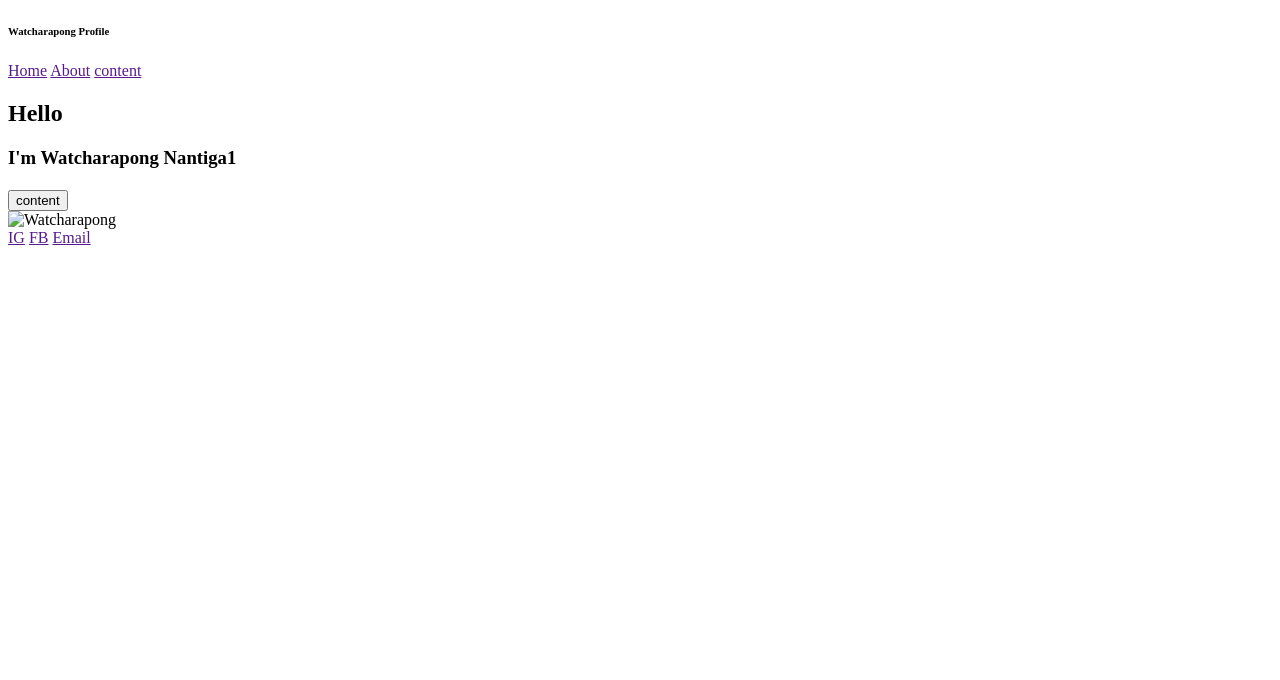
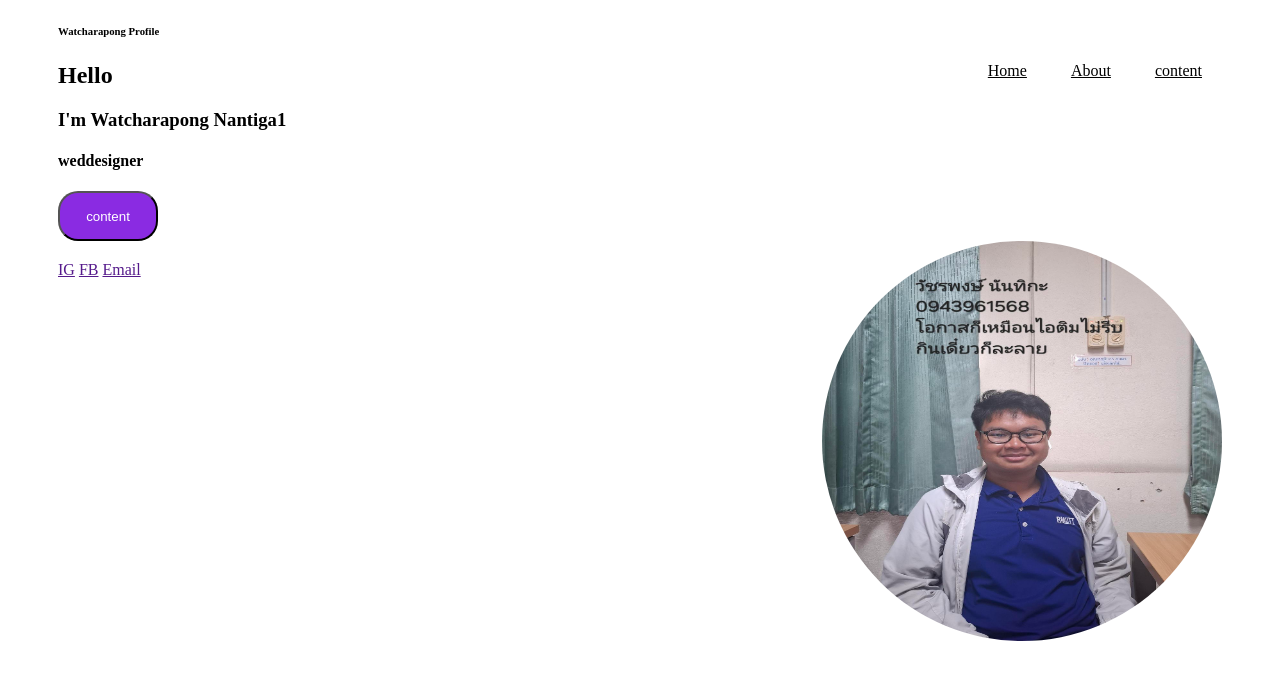
Before and after one commit to stang050447-arch/webapp68, a plain HTML site: page index.html in a window 1280 px wide. Drawn offline with Linux system fonts and the light colour scheme.

Commit message:
Add files via upload

```diff
--- a/index.html
+++ b/index.html
@@ -3,6 +3,8 @@
 <head>
     <meta charset="UTF-8">
     <meta name="viewport" content="width=device-width, initial-scale=1.0">
+
+    <link rel="stylesheet" href="mystyle.css">
     <title>Document</title>
 </head>
 <body>
@@ -18,7 +20,7 @@
     <section>
         <h2>Hello</h2>
         <h3>I'm Watcharapong Nantiga1</h3>
-        <h4></h4>
+        <h4>weddesigner</h4>
         <a href="Exercise.html"><input type="submit" value="content"></a>
         <aside>
         <img src="stang1.jpg" alt="Watcharapong">
--- a/mystyle.css
+++ b/mystyle.css
@@ -1,4 +1,29 @@
 img{
-    width: 80px;
+    width: 400px; height: 400px;
+    border-radius: 50%;
+    float: right;
+    padding: -250px 50px 0px 50px;
+}
+    nav{
+        float: right;
+        padding: 0px 50px 0px 50px;
+    }
+nav a{
+    margin: 20px;
+    color: black;
+}
+input{
+    color: white; background-color: blueviolet;
+    border-radius: 20px;width: 100px; height: 50px;
+}
+section{
+    padding: 0px 50px 0px 50px;
 
 }
+footer{
+   padding: 20px 50px 0px 50px;
+}
+
+header{
+    padding: 0px 50px 0px 50px;
+}
```
Also changed, not shown: stang1.jpg (added).
